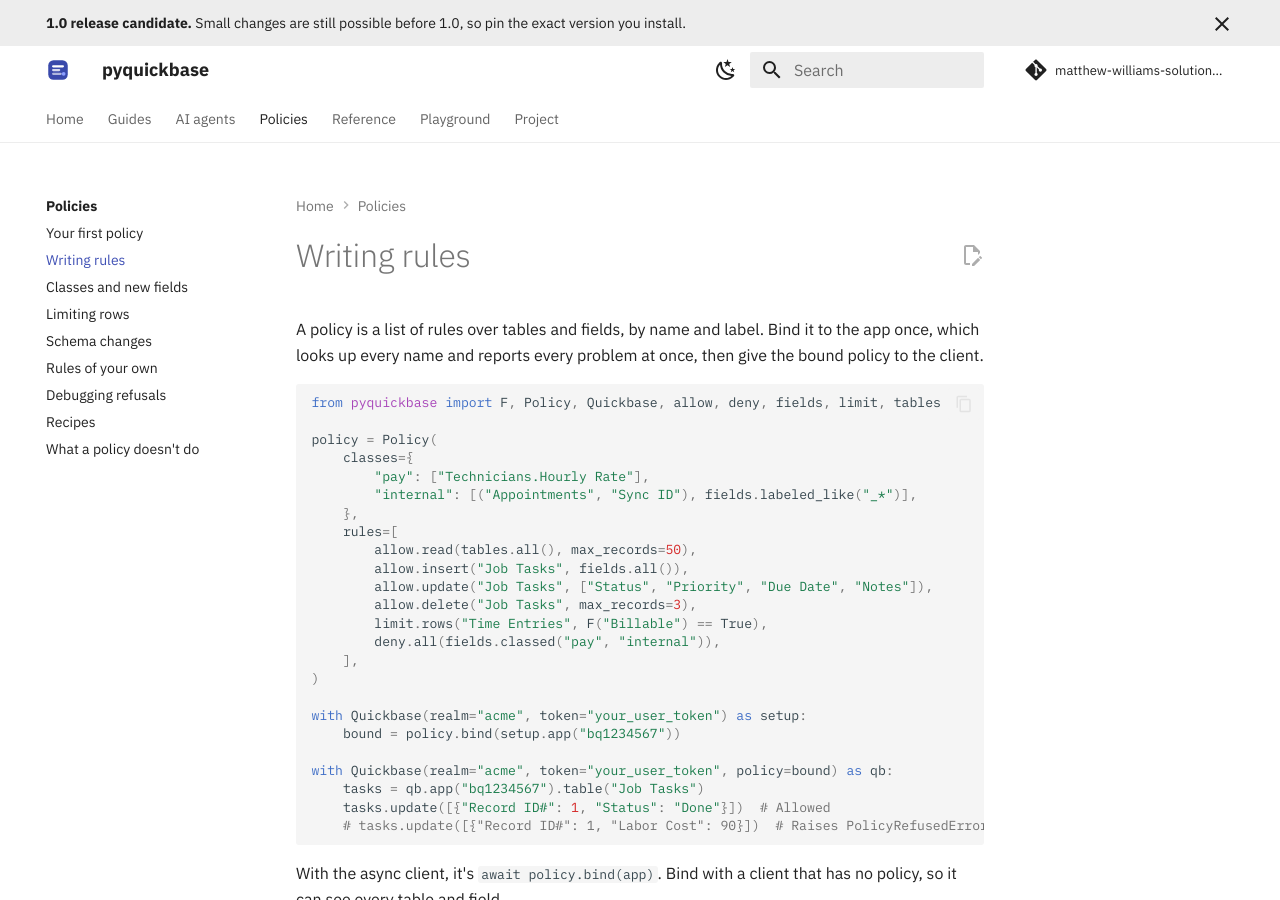
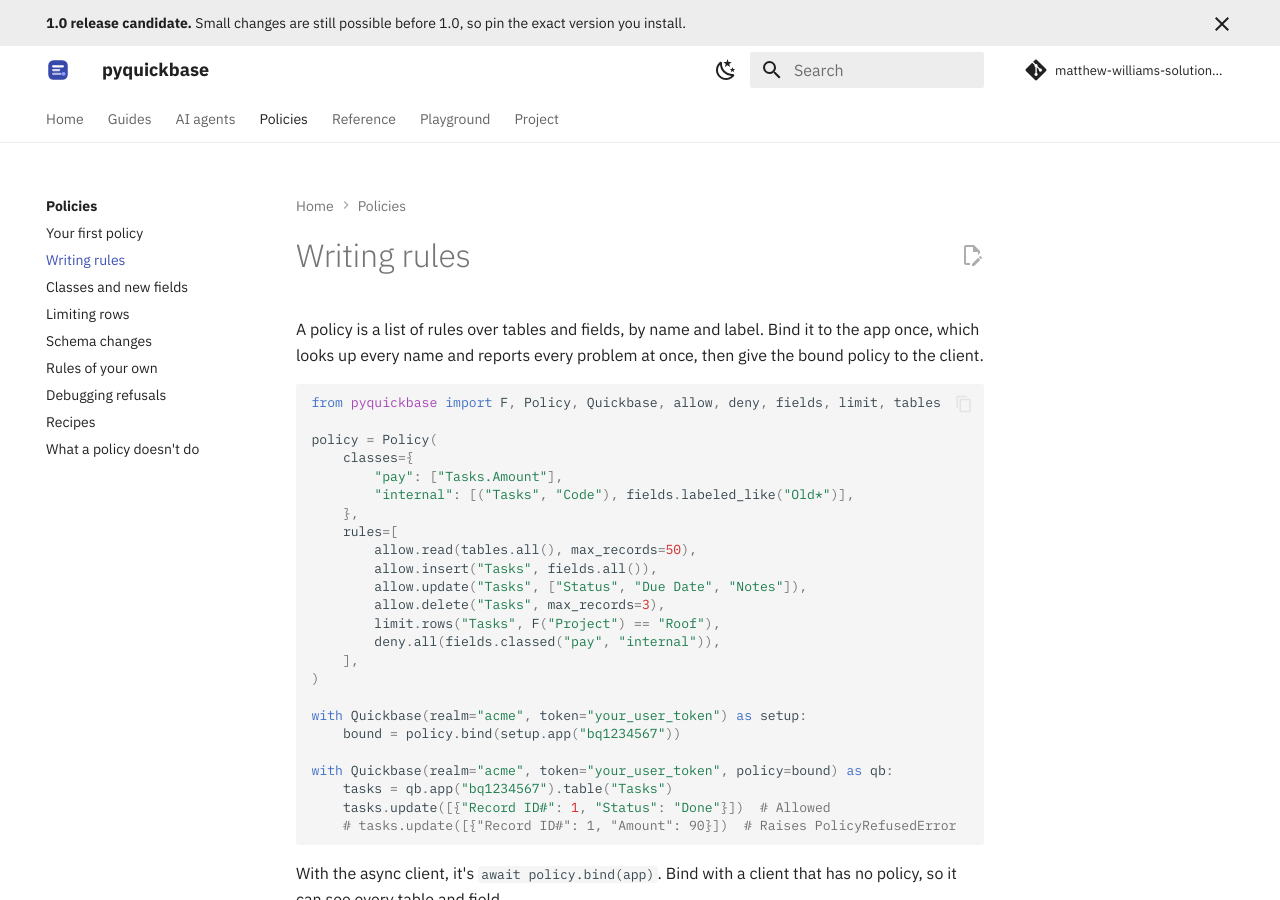
Before and after one commit to matthew-williams-solutions/pyquickbase, an MkDocs documentation site: the page built from docs/policies/rules.md, in a window 1280 px wide and 900 px high. Built offline with MkDocs 1.6.1 and Material for MkDocs 9.7.7, drawn with Linux system fonts in a browser that asks for light colours; comment, search, counter and statistics services are not loaded.

Commit message:
Fix the policy and agent examples that failed against the live test app

````diff
--- a/docs/policies/rules.md
+++ b/docs/policies/rules.md
@@ -9,15 +9,15 @@ from pyquickbase import F, Policy, Quickbase, allow, deny, fields, limit, tables
 
 policy = Policy(
     classes={
-        "pay": ["Technicians.Hourly Rate"],
-        "internal": [("Appointments", "Sync ID"), fields.labeled_like("_*")],
+        "pay": ["Tasks.Amount"],
+        "internal": [("Tasks", "Code"), fields.labeled_like("Old*")],
     },
     rules=[
         allow.read(tables.all(), max_records=50),
-        allow.insert("Job Tasks", fields.all()),
-        allow.update("Job Tasks", ["Status", "Priority", "Due Date", "Notes"]),
-        allow.delete("Job Tasks", max_records=3),
-        limit.rows("Time Entries", F("Billable") == True),
+        allow.insert("Tasks", fields.all()),
+        allow.update("Tasks", ["Status", "Due Date", "Notes"]),
+        allow.delete("Tasks", max_records=3),
+        limit.rows("Tasks", F("Project") == "Roof"),
         deny.all(fields.classed("pay", "internal")),
     ],
 )
@@ -26,9 +26,9 @@ with Quickbase(realm="acme", token="your_user_token") as setup:
     bound = policy.bind(setup.app("bq1234567"))
 
 with Quickbase(realm="acme", token="your_user_token", policy=bound) as qb:
-    tasks = qb.app("bq1234567").table("Job Tasks")
+    tasks = qb.app("bq1234567").table("Tasks")
     tasks.update([{"Record ID#": 1, "Status": "Done"}])  # Allowed
-    # tasks.update([{"Record ID#": 1, "Labor Cost": 90}])  # Raises PolicyRefusedError
+    # tasks.update([{"Record ID#": 1, "Amount": 90}])  # Raises PolicyRefusedError
 ```
 
 With the async client, it's `await policy.bind(app)`. Bind with a client that has no policy, so it
````
Also changed, not shown: docs/agents/changes.md (+7 -4 lines), docs/agents/index.md (+3 -3 lines), docs/agents/results.md (+1 -1 lines), docs/policies/debugging.md (+9 -3 lines), 1 other file.
